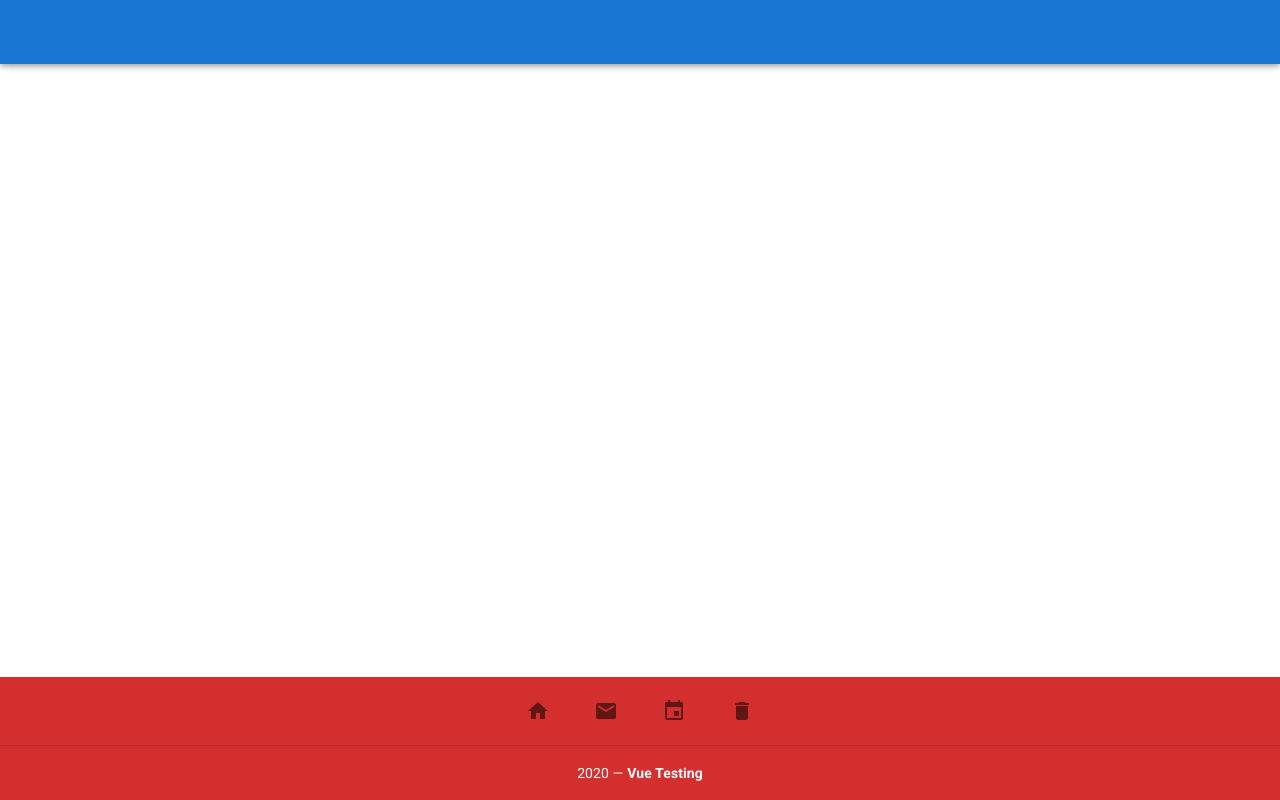
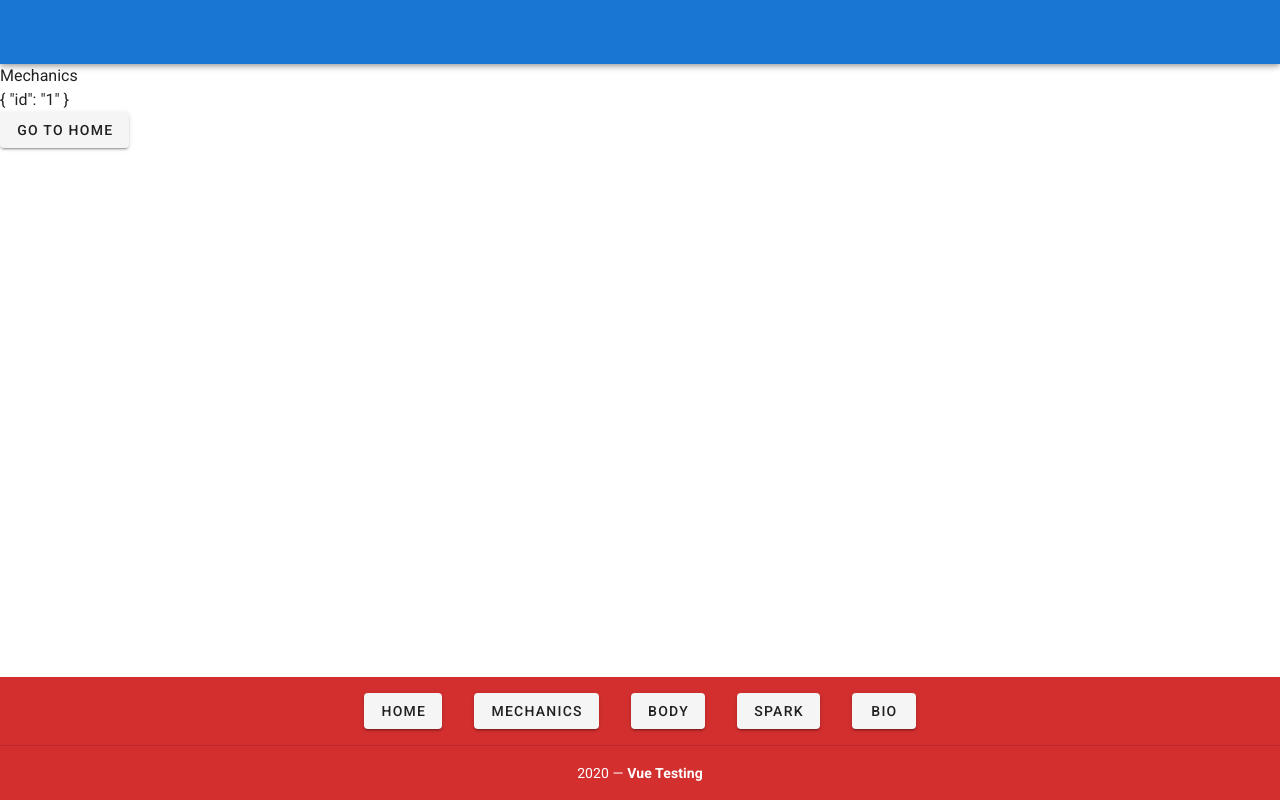
Before and after one commit to julianswift/Testing_Project, a Vue app: page /mechanics/1 in a window 1280 px wide. Built offline with nearby package versions, Linux system fonts and the light colour scheme.

Commit message:
router-link integration && reaching different routes

```diff
--- a/src/components/static/Footer.vue
+++ b/src/components/static/Footer.vue
@@ -1,10 +1,24 @@
-<template>
+ <template>
   <v-footer fixed padless>
     <v-card flat tile width="100%" class="red darken-2 text-center">
       <v-card-text>
-        <v-btn v-for="(link, key) in links" :key="key" class="mx-4" icon>
-          <v-icon size="24px">{{ link.icon }}</v-icon>
-        </v-btn>
+        <!-- If you don't need any params you can use basically -->
+        <!-- :to="link.pathName" (name field in the route object) -->
+        <!-- Otherwise, you need to use obj and tell it explicity -->
+        <!-- This example contains complex object structure rather than simple name string -->
+          <router-link
+            v-for="(link, key) in links" :key="key"
+           :to="{name: link.pathName, params: link.params}"
+          >
+            <v-btn class="mx-4">
+              <span>{{link.pathName}}</span>
+            </v-btn>
+          </router-link>
+
+          <!-- TODO: Assignment: Create navigator buttons with a method  -->
+          <!-- without using using <router-link> approach -->
+          <!-- You'll find an example in Mechanics.vue if you stuck -->
+
       </v-card-text>
 
       <v-divider></v-divider>
@@ -24,22 +38,34 @@ export default {
     links: [
       {
         icon: "mdi-home",
-        pathName: ""
+        pathName: "Home",
+        params: {}
       },
       {
         icon: "mdi-email",
-        pathName: ""
+        pathName: "Mechanics",
+        params: {id: 1}
       },
       {
         icon: "mdi-calendar",
-        pathName: ""
+        pathName: "Body",
+        params: {}
       },
       {
         icon: "mdi-delete",
-        pathName: ""
-      }
+        pathName: "Spark",
+        params: {}
+      },
+      {
+        icon: "mdi-delete",
+        pathName: "Bio",
+        params: {}
+      },
     ]
-  })
+  }),
+  created() {
+    console.log('routers', this.$router)
+  }
 };
 </script>
 
--- a/src/router/index.js
+++ b/src/router/index.js
@@ -5,7 +5,7 @@ Vue.use(VueRouter)
 
 /*** Simpler Hardcoded Way ***/
 
-/* import Home from '@/views/Home'
+import Home from '@/views/Home'
 import Mechanics from '@/views/Mechanics'
 import Body from '@/views/Body'
 import Spark from '@/views/Spark'
@@ -18,7 +18,7 @@ const routes = [
     component: Home
   },
   {
-    path: '/mechanics',
+    path: '/mechanics/:id',
     name: 'Mechanics',
     component: Mechanics
   },
@@ -37,7 +37,7 @@ const routes = [
     name: 'Bio',
     component: Bio
   }
-] */
+]
 
 /*...................................*/
 
@@ -50,17 +50,17 @@ const routes = [
 
 // For this example: name should be same with the filename
 // If you need to use different route name and filename then you should add one more param to object such as (path, name, filename)
-class Route {
+/* class Route {
   constructor (path, name) {
     this.path = path;
     this.name = name;
     this.component = this.setComponent(name)
-  }
+  } */
 
   // This is Lazy Loading Routes
   // It combines async component feature && code splitting feature
   // Please read more: https://router.vuejs.org/guide/advanced/lazy-loading.html#grouping-components-in-the-same-chunk
-  setComponent(name){
+/*   setComponent(name){
     return resolve => require(['../views/' + name + '.vue'], resolve);
   }
 }
@@ -71,9 +71,7 @@ const routes = [
   new Route('/body', 'Body'),
   new Route('/spark', 'Spark'),
   new Route('/bio', 'Bio'),
-]
-
-console.log(routes)
+] */
 
 const router = new VueRouter({
   mode: 'history',
--- a/src/views/Mechanics.vue
+++ b/src/views/Mechanics.vue
@@ -1,12 +1,33 @@
 <template>
     <div>
-        Mechanics
+        Mechanics <br>
+        <!-- You can reach route object directly on html template -->
+        {{$route.params}} <br>
+
+        <v-btn @click="goToHome">Go To Home</v-btn>
     </div>
 </template>
 
 <script>
     export default {
-
+        created() {
+            // This is called when the component generated
+            this.getRouteDetails();
+        },
+        methods: {
+            // You can reach route object in here as well
+            getRouteDetails() {
+                const routeDetails = this.$route
+                console.log(routeDetails)
+            },
+            // You can go any route without using <router-link>
+            // This is useful when you need to control some logic in JS level
+            goToHome() {
+                // Again if you need some params for that route, you can add into the obj
+                // Literally same object structure with <router-link>
+                this.$router.push({ name: 'Home' })
+            }
+        },
     }
 </script>
 
```
